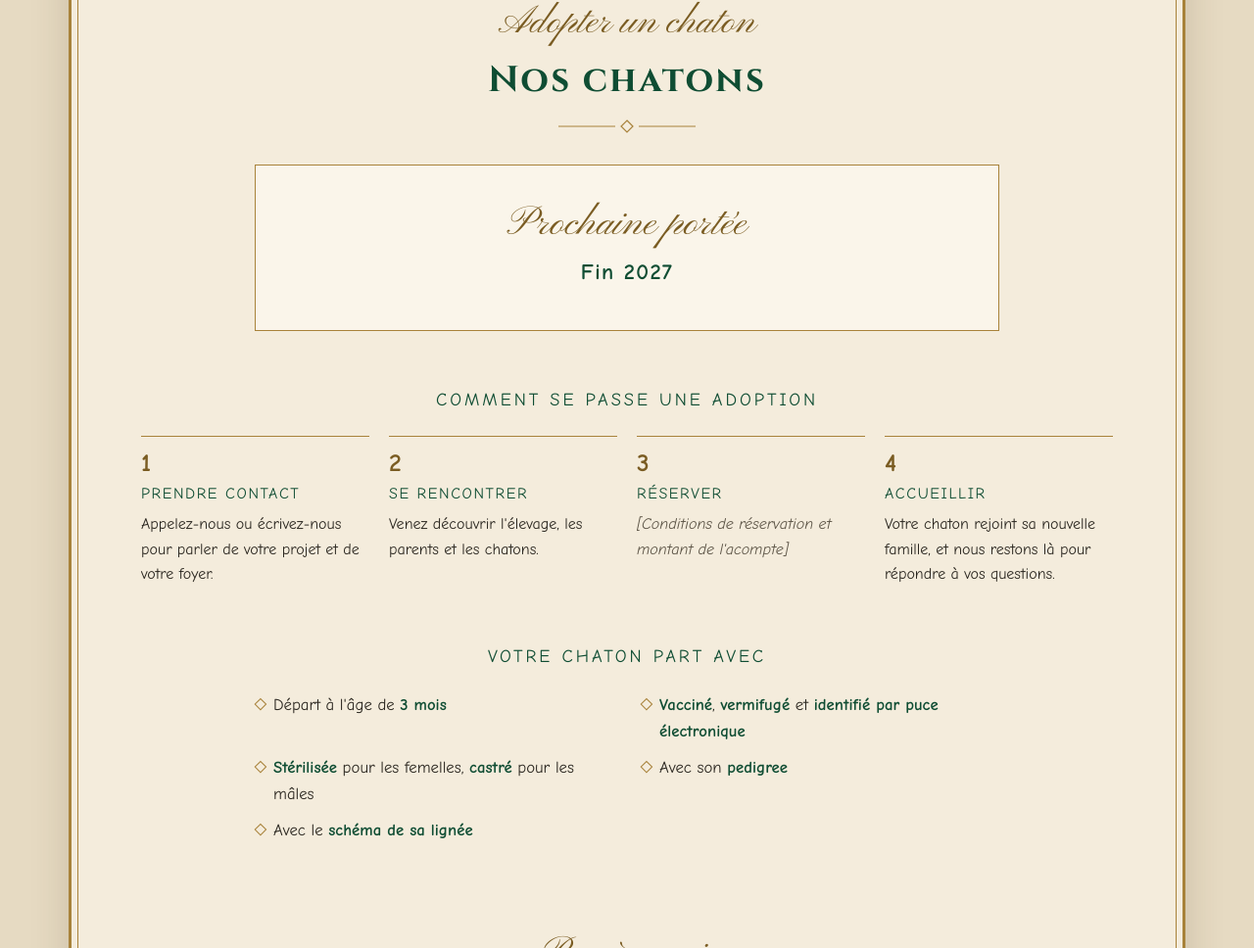
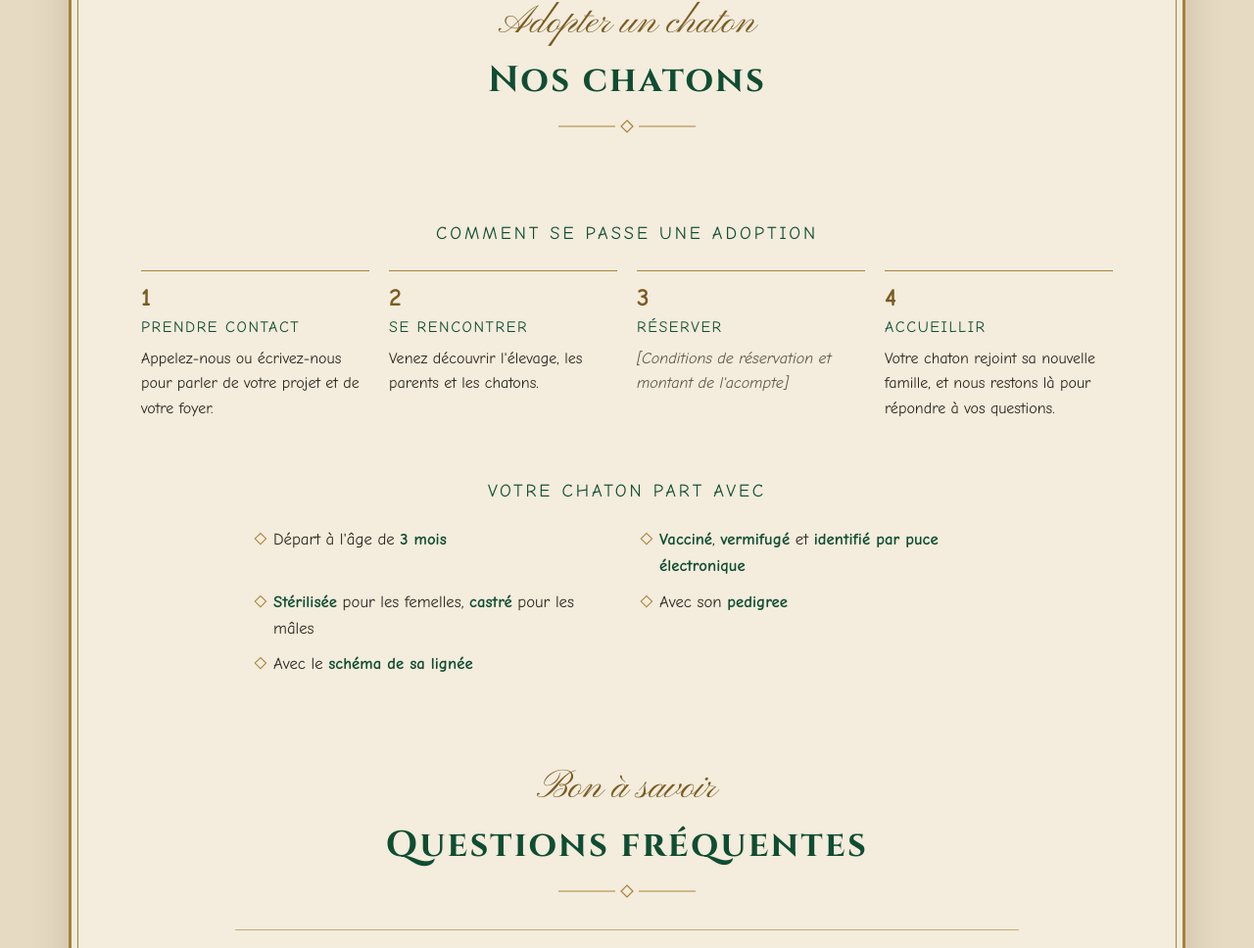
Before and after one commit to papybeepbeep-rgb/domainedemeronyx, a plain HTML site: page index.html in a window 1280 px wide. Shown: the part 10096-11064 px from the top of the page at 98% size. Drawn offline with Linux system fonts and the light colour scheme.

Commit message:
Add files via upload

```diff
--- a/index.html
+++ b/index.html
@@ -494,10 +494,6 @@ footer small{font-family:var(--display);font-size:.72rem;letter-spacing:.18em;co
     <h2 id="t-chatons">Nos chatons</h2>
     <svg width="140" height="14" viewBox="0 0 140 14" aria-hidden="true"><line x1="0" y1="7" x2="58" y2="7" stroke="#A8823A"/><path d="M70 1 L76 7 L70 13 L64 7 Z" fill="none" stroke="#A8823A" stroke-width="1.2"/><line x1="82" y1="7" x2="140" y2="7" stroke="#A8823A"/></svg>
   </div>
-  <div class="portee">
-    <p class="script">Prochaine portée</p>
-    <h3>Fin 2027</h3>
-  </div>
 
   <h3 class="sous-titre">COMMENT SE PASSE UNE ADOPTION</h3>
   <ol class="etapes">
```
Also changed, not shown: 1 other file.
